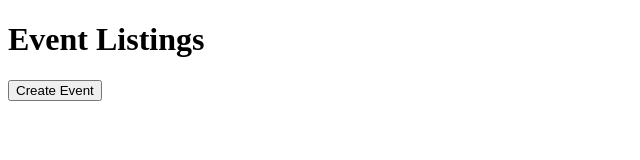
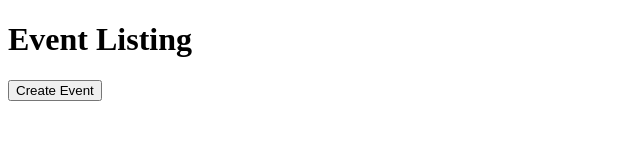
Before and after one commit to jpmarra/event-lister, a website: page public/index.html in a window 1280 px wide. Shown: the full height of the page, 0-640 px from the left. Drawn offline with Linux system fonts and the light colour scheme.

Commit message:
Initial Commit

```diff
--- a/package.json
+++ b/package.json
@@ -1,3 +1,4 @@
+
 {
   "name": "event-mvp",
   "version": "1.0.0",
--- a/public/app.js
+++ b/public/app.js
@@ -0,0 +1 @@
+//
--- a/public/index.html
+++ b/public/index.html
@@ -4,7 +4,7 @@
     <title>Event Lister</title>
   </head>
   <body>
-    <h1>Event Listings</h1>
+    <h1>Event Listing</h1>
     <button>Create Event</button>
   </body>
 </html>
--- a/public/stylesheet.css
+++ b/public/stylesheet.css
@@ -0,0 +1 @@
+//
--- a/server/event.js
+++ b/server/event.js
@@ -9,11 +9,11 @@
   description: String
 })
 
-//Create Model
+//Create Model==================================================================
 var EventModel = mongoose.model('Event', eventSchema);
 
 
-//Functions to be used on Model
+//Functions to be used on Model=================================================
 var insertEvent = function(event){
   var newEvent = new EventModel(event);
   newEvent.save(function(err){
@@ -35,7 +35,7 @@
   });
 };
 
-//Export all functions to handle Model
+//Export all functions to handle Model==========================================
 var EventManager = {
   insertEvent: insertEvent,
   getAllEvents: getAllEvents
--- a/server/server.js
+++ b/server/server.js
@@ -1,5 +1,5 @@
 'use strict';
-
+//==============================================================================
 var express = require('express');
 var mongoose = require('mongoose');
 var Event = require('./event.js')
```
Also changed, not shown: 1 other file.
